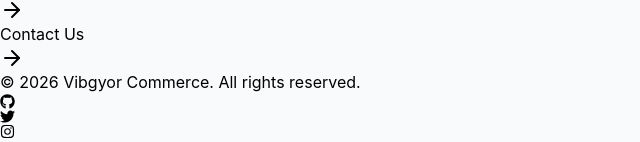
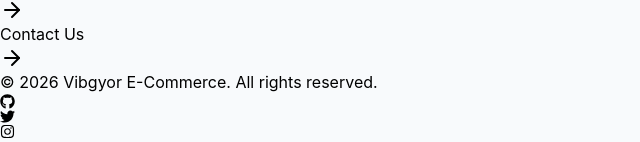
Before and after one commit to vipulsahdev0/vibgyor_ecom, a React (Vite) app in the folder frontend/: page /categories in a window 1280 px wide. Shown: the part 1326-1468 px from the top of the page, without its empty margins (0-640 px from the left). Built offline with nearby package versions, Linux system fonts and the light colour scheme; no server answers.

Commit message:
Final Internship Project

```diff
--- a/frontend/src/components/footer/Footer.jsx
+++ b/frontend/src/components/footer/Footer.jsx
@@ -96,7 +96,7 @@
 
         <div className="flex flex-col items-center justify-between gap-4 border-t border-slate-100 py-6 sm:flex-row">
           <p className="text-xs text-slate-400">
-            © {new Date().getFullYear()} Vibgyor Commerce. All rights reserved.
+            © {new Date().getFullYear()} Vibgyor E-Commerce. All rights reserved.
           </p>
 
           <div className="flex items-center gap-2">
--- a/frontend/src/layouts/AuthLayout.jsx
+++ b/frontend/src/layouts/AuthLayout.jsx
@@ -55,7 +55,7 @@
                             bg-white/5 px-3 py-1.5 text-xs font-semibold tracking-wider
                             text-slate-300 backdrop-blur-sm">
               <Sparkles className="w-3.5 h-3.5 text-yellow-400" />
-              Vibgyor Commerce
+              Vibgyor E-Commerce
             </div>
 
             <h1 className="text-3xl font-bold leading-tight tracking-tight">
@@ -112,7 +112,7 @@
               <span className="flex h-7 w-7 items-center justify-center rounded-lg bg-indigo-600">
                 <Sparkles className="w-3.5 h-3.5 text-white" />
               </span>
-              <span className="text-sm font-bold text-indigo-600 tracking-wide">Vibgyor Commerce</span>
+              <span className="text-sm font-bold text-indigo-600 tracking-wide">Vibgyor E-Commerce</span>
             </div>
             <Link to="/" className="text-xs text-slate-400 hover:text-slate-700 transition-colors">
               ← Store
--- a/frontend/src/pages/public/Home.jsx
+++ b/frontend/src/pages/public/Home.jsx
@@ -131,7 +131,7 @@
         <div className="relative z-10 max-w-3xl">
           <div className="mb-4 inline-flex items-center gap-2 rounded-full border border-white/15 bg-white/10 px-3 py-1.5 text-xs font-semibold text-white/90 backdrop-blur">
             <Sparkles className="h-3.5 w-3.5 text-yellow-300" />
-            Welcome to Vibgyor Ecommerce
+            Welcome to Vibgyor E-Commerce
           </div>
 
           <h1 className="text-4xl font-bold tracking-tight sm:text-5xl">
```
